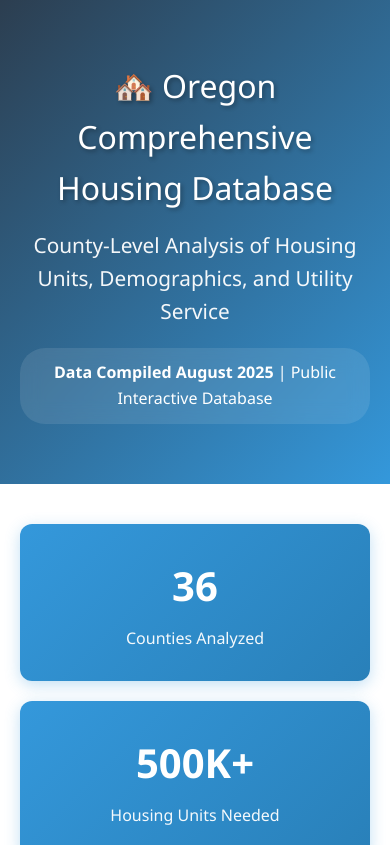
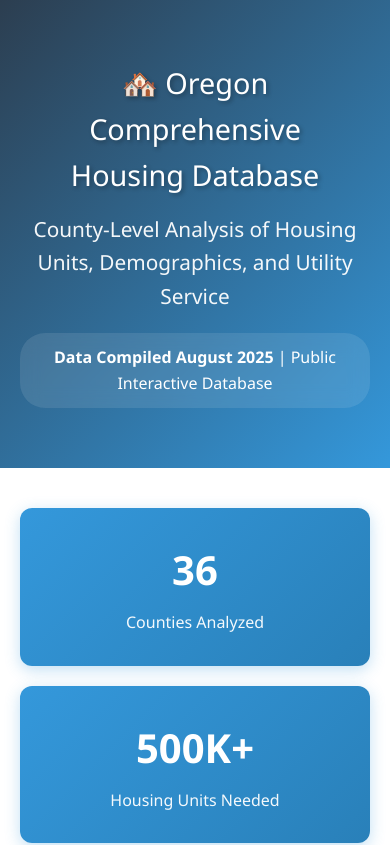
Before and after one commit to kamrawr/oregon-housing-analysis, a plain HTML site: page index.html in a window 390 px wide. Shown: the top 845 px of the page. Drawn offline with Linux system fonts and the light colour scheme.

Commit message:
Fix header title cutoff issue
- Add overflow: visible to header
- Add word-wrap and overflow-wrap to h1
- Implement responsive font sizes (3em → 2.5em → 1.8em)
- Add padding on mobile to prevent edge cutoff

```diff
--- a/index.html
+++ b/index.html
@@ -29,6 +29,7 @@
             padding: 60px 20px;
             text-align: center;
             margin: -20px -20px 40px -20px;
+            overflow: visible;
         }
 
         .header h1 {
@@ -36,6 +37,9 @@
             font-size: 3em;
             font-weight: 300;
             text-shadow: 2px 2px 4px rgba(0,0,0,0.3);
+            word-wrap: break-word;
+            overflow-wrap: break-word;
+            max-width: 100%;
         }
 
         .header p {
@@ -225,11 +229,16 @@
             .summary-stats {
                 grid-template-columns: repeat(3, 1fr);
             }
+
+            .header h1 {
+                font-size: 2.5em;
+            }
         }
 
         @media (max-width: 768px) {
             .header h1 {
-                font-size: 2em;
+                font-size: 1.8em;
+                padding: 0 10px;
             }
 
             .card-grid {
```
